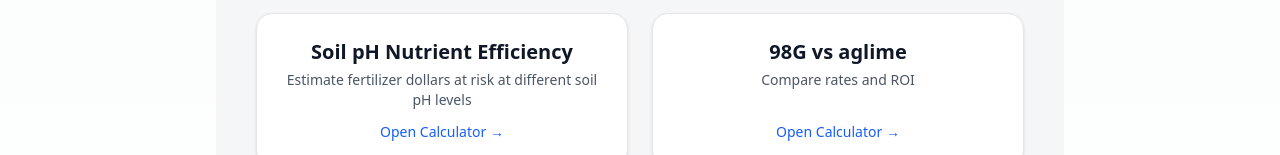
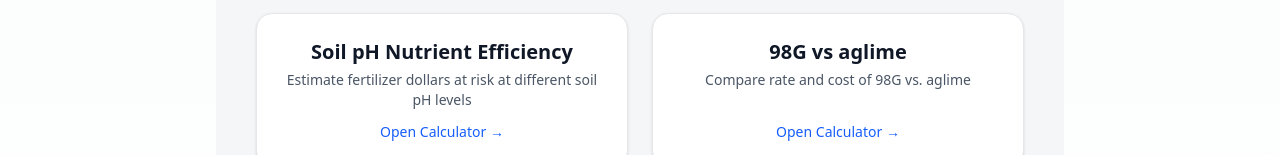
Before and after one commit to ahoiberg79/cp-calcs, a Next.js app in the folder apps/web/: page /98g in a window 1280 px wide. Shown: the part 421-576 px from the top of the page. Built offline with nearby package versions, Linux system fonts and the light colour scheme.

Commit message:
change 98g v aglime description

```diff
--- a/apps/web/app/98g/page.tsx
+++ b/apps/web/app/98g/page.tsx
@@ -66,7 +66,7 @@ export default function NinetyEightGHub() {
             <CalculatorTile
               href="/98g/98gvsaglime"
               title="98G vs aglime"
-              subtitle="Compare rates and ROI"
+              subtitle="Compare rate and cost of 98G vs. aglime"
             />
           </div>
         </div>
```
